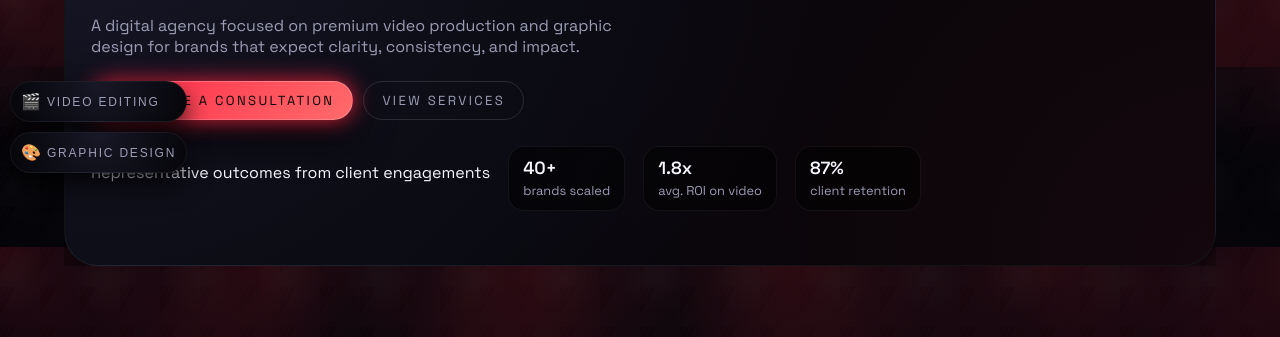
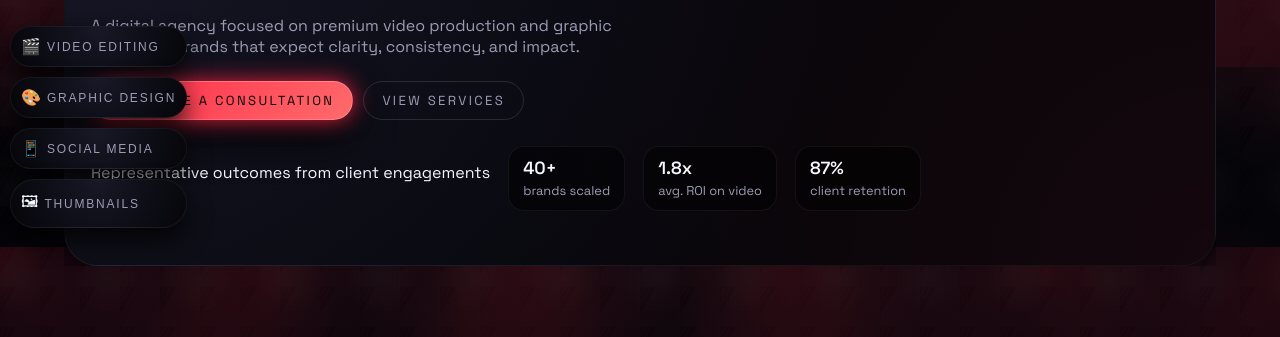
Before and after one commit to Roc-her/Zynotixx, a plain HTML site: page index (1).html in a window 1280 px wide. Shown: the part 273-610 px from the top of the page. Drawn offline with Linux system fonts and the light colour scheme.

Commit message:
Add all 4 side icons

```diff
--- a/index.html
+++ b/index (1).html
@@ -42,6 +42,14 @@
         <button type="button" class="side-icon" data-target="#services">
           <span class="side-icon-glyph" aria-hidden="true">&#127912;</span>
           <span class="side-icon-label">Graphic Design</span>
+        </button>
+        <button type="button" class="side-icon" data-target="#services">
+          <span class="side-icon-glyph" aria-hidden="true">&#128241;</span>
+          <span class="side-icon-label">Social Media</span>
+        </button>
+        <button type="button" class="side-icon" data-target="#services">
+          <span class="side-icon-glyph" aria-hidden="true">&#128444;</span>
+          <span class="side-icon-label">Thumbnails</span>
         </button>
       </aside>
 
@@ -134,7 +142,7 @@
             </article>
             <article class="service-card service-card--social">
               <div class="service-glow"></div>
-              <div class="service-card-img" style="background-image: url('https://images.unsplash.com/photo-1611162617213-7d7a39e9b1d7?w=600&q=80&fit=crop')"></div>
+              <div class="service-card-img" style="background-image: url('https://images.unsplash.com/photo-1432888498266-38ffec3eaf0a?w=600&q=80&fit=crop')"></div>
               <div class="service-card-body">
                 <div class="service-icon">📱</div>
                 <h3>Social Media Management</h3>
```
